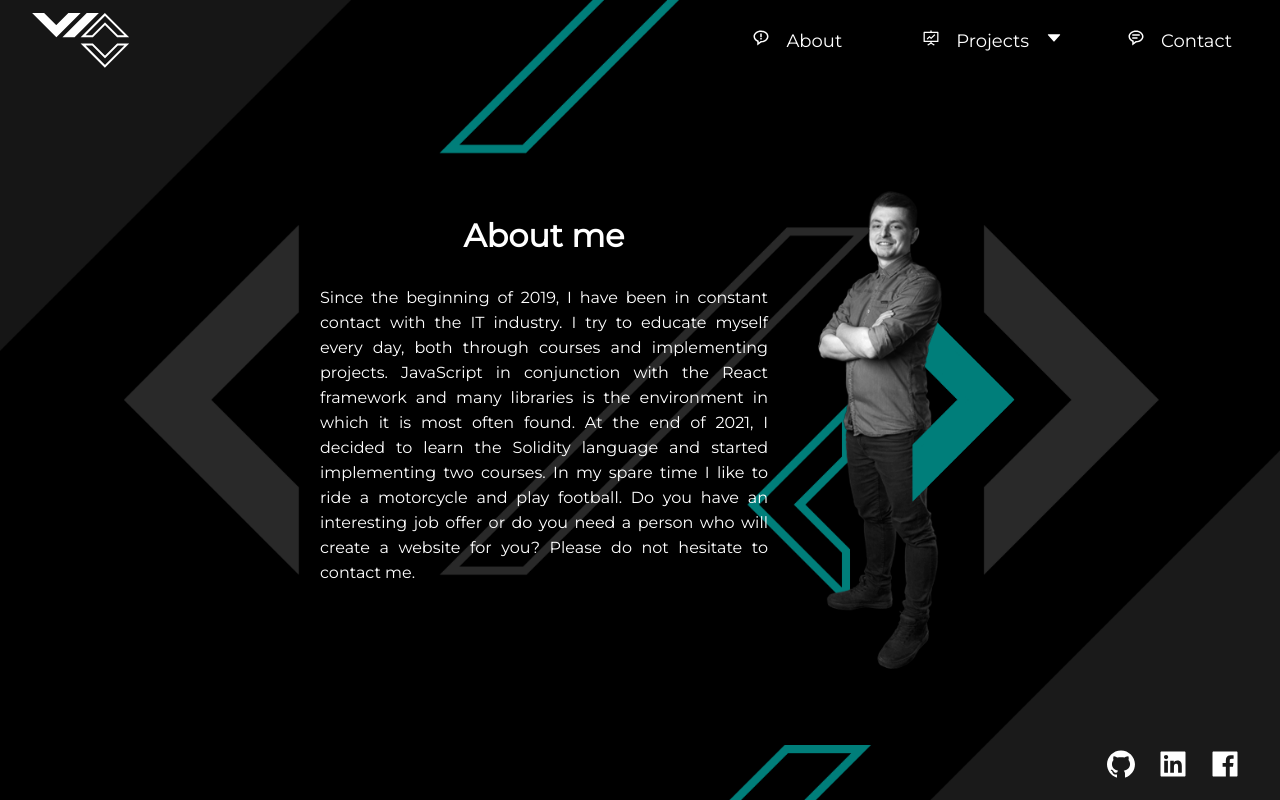
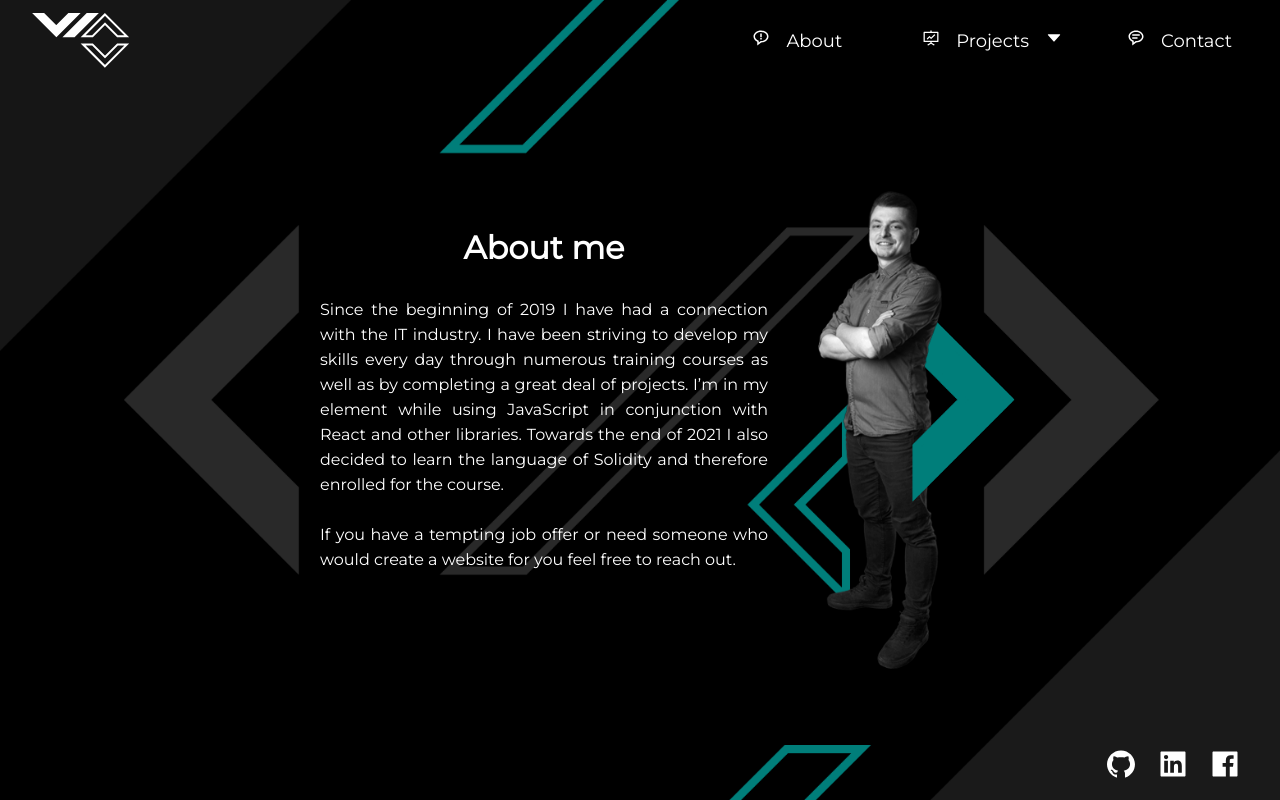
Before and after one commit to olowek92/portfolio2k22, a React (Create React App) app: page /projects in a window 1280 px wide. Built offline with nearby package versions, Linux system fonts and the light colour scheme.

Commit message:
clickable-logo

```diff
--- a/src/components/molecules/Footer/Footer.tsx
+++ b/src/components/molecules/Footer/Footer.tsx
@@ -1,4 +1,4 @@
-import React from 'react'
+import React, { FC } from 'react'
 import { Test, FooterLink } from './Footer.styles';
 import {
     AiFillGithub,
@@ -10,7 +10,7 @@ const GithubUrl = "https://github.com/olowek92";
 const LinkedInUrl = "https://www.linkedin.com/in/wojciech-ołownia/";
 const FacebookUrl = "https://www.facebook.com/woj.tek.142035";
 
-const Footer = ():JSX.Element => {
+const Footer: FC = ():JSX.Element => {
   return (
     <Test>
         <FooterLink href={GithubUrl} target="_blank">
--- a/src/components/organisms/Sidebar/Sidebar.styles.tsx
+++ b/src/components/organisms/Sidebar/Sidebar.styles.tsx
@@ -13,6 +13,7 @@ export const Nav = styled.div`
 
 export const NavLogo = styled.img`
     display: none;
+    cursor: pointer;
 
     @media(min-width: 992px) {
         display: block;
--- a/src/components/organisms/Sidebar/Sidebar.tsx
+++ b/src/components/organisms/Sidebar/Sidebar.tsx
@@ -1,4 +1,5 @@
 import React, { FC, useState } from 'react';
+import { useNavigate } from 'react-router-dom';
 import { Nav,NavLogo, MenuDesktop, NavIcon, SidebarNav, SidebarWrap  } from './Sidebar.styles';
 import { IconContext } from "react-icons";
 import { AiOutlineMenu, AiOutlineClose } from 'react-icons/ai';
@@ -7,17 +8,22 @@ import Menu from 'components/molecules/Menu/Menu';
 import logo from 'assets/images/logo.png'
 
 const Sidebar:FC = (): JSX.Element => {
+  const [sidebar, setSidebar] = useState(false);
 
-  const [sidebar, setSidebar] = useState(false);
+  const navigate = useNavigate();
 
   const showSidebar = (): void => {
       setSidebar(!sidebar)
   }
 
+  const handleClickGoHome = ():void => {
+    navigate('/');
+  }
+
   return (
     <IconContext.Provider value={{ color: "#fff" }}>
       <Nav >
-        <NavLogo src={logo} />
+        <NavLogo src={logo} onClick={handleClickGoHome} />
         <MenuDesktop>
           {MenuData.map(( item, index ) => {
             return <Menu item={item} key={index} />
--- a/src/components/templates/About/About.tsx
+++ b/src/components/templates/About/About.tsx
@@ -10,14 +10,13 @@ useChangeBackground();
         <AboutWrap>
             <AboutHeader>About me</AboutHeader>
             <AboutDescription>
-                Since the beginning of 2019, I have been in constant contact with the IT industry.
-                I try to educate myself every day, both through courses and implementing projects.
-                JavaScript in conjunction with the React framework and
-                many libraries is the environment in which it is most often found.
-                At the end of 2021, I decided to learn the Solidity language and started implementing two courses.
-                In my spare time I like to ride a motorcycle and play football.
-                Do you have an interesting job offer or do you need a person who will create a website for you?
-                Please do not hesitate to contact me.
+              Since the beginning of 2019 I have had a connection with the IT industry.
+              I have been striving to develop my skills every day through numerous training courses as well as by completing a great deal of projects.
+              I’m in my element while using JavaScript in conjunction with React and other libraries.
+              Towards the end of 2021 I also decided to learn the language of Solidity and therefore enrolled for the course.
+              <br></br>
+              <br></br>
+              If you have a tempting job offer or need someone who would create a website for you feel free to reach out.
             </AboutDescription>
         </AboutWrap>
     </AboutMain>
--- a/src/components/templates/Home/Home.tsx
+++ b/src/components/templates/Home/Home.tsx
@@ -1,4 +1,4 @@
-import React from 'react'
+import React, { FC } from 'react'
 import {
     HomeMain,
     HomeWrap,
@@ -9,7 +9,7 @@ import {
 import name from 'assets/images/Name.png';
 import { useChangeBackground } from 'hooks/useChangeBackground';
 
-export const Home = ():JSX.Element => {
+export const Home: FC = ():JSX.Element => {
     useChangeBackground();
 
   return (
```
Also changed, not shown: .eslintrc.json.
